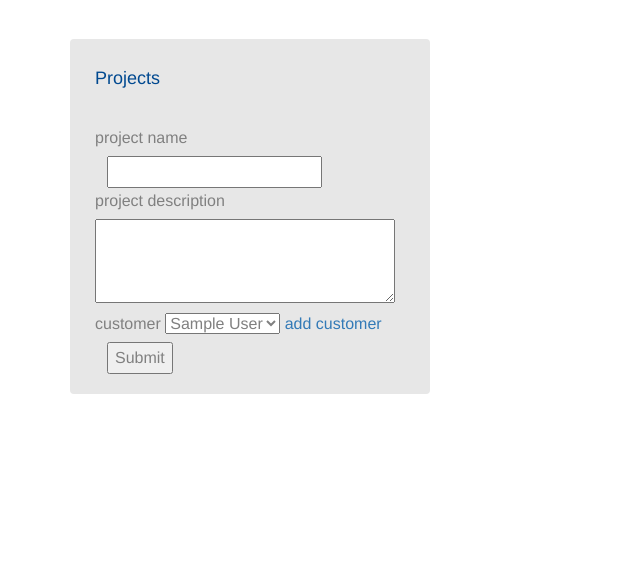
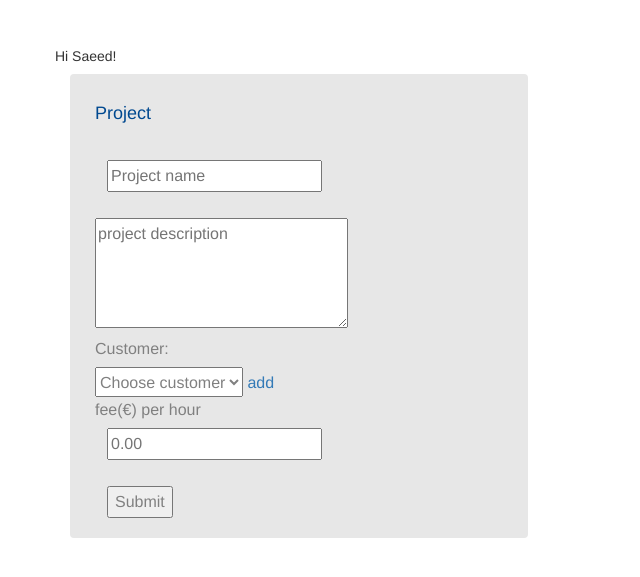
Before and after one commit to saeednm/revHW, a PHP site: page /stuff/project.php in a window 1280 px wide. Shown: the part 51-628 px from the top of the page, without its empty margins (0-640 px from the left). Run offline with PHP 8.4, Linux system fonts and the light colour scheme; tables that the repository leaves empty or names only in its code hold one stand-in row (values such as "Sample post"); some libraries are stand-ins or nearby versions.

Commit message:
add fee insertion

```diff
--- a/project.php
+++ b/project.php
@@ -1,7 +1,9 @@
 <?php
-    require_once 'Data.php';
+    $loginUser="Saeed";
+	require_once 'Data.php';
     $d = new Data();
     $result = $d->getCustomers();
+
 ?>
 <!DOCTYPE html>
 <html lang="en">
@@ -10,7 +12,7 @@
     <meta charset="UTF-8">
     <title>Reviso HW</title>
     <!-- Latest compiled and minified CSS -->
-    <link rel="stylesheet" href="./bower_components/bootstrap/dist/css/bootstrap.min.css">
+    <link rel="stylesheet" href="/bower_components/bootstrap/dist/css/bootstrap.min.css">
     <link rel="stylesheet" href="./stylesheets/main.min.css">
     <link rel="stylesheet" href="./stylesheets/products.min.css">
     <script type="text/javascript" src="script.js"></script>
@@ -43,29 +45,28 @@
 <?php include('menu.html'); ?>
 <div class="container">
     <div class="row">
-        <div class="col-md-4">
+		<?php echo "<h5> Hi ".$loginUser."! </h5>"; ?>
+        <div class="col-md-5">
 
             <div class="side-bar">
 
-                <h4>Projects</h4>
+                <h4>Project </h4>
 
 				<form>
 				<input hidden name="type" value="project"> </input>
+				<br>
+				<input name="project" placeholder="Project name"></input>
+				<br>
+				<br>
+				<textarea name="description"  type="text" cols="25" rows="4"  placeholder="project description"></textarea>
 
 				<br>
-				<label>project name</label>
-				<input name="project"> </input>
-
+				<label>Customer:</label>
 
 				<br>
-				<label>project description</label>
-				<br>
-				<textarea name="description" type="text" cols="30" rows="3" > </textarea>
-				<br>
-				<label>customer</label>
-				<select name="customer">
+				<select name="customer" style="height:30px">
 
-
+				<option value="" selected disabled hidden>Choose customer</option>
                 <?php
 
                 while ($row = $result->fetch_assoc()) {
@@ -73,7 +74,12 @@
                 }
                 ?>
 				</select>
-				<a href="customer.php"> add customer</a>
+				<a href="customer.php">add</a>
+				<br>
+				<label>fee(€) per hour</label>
+				<br>
+				<input name="fee" placeholder="0.00"></input>
+				<br>
 				<br>
 				<input name="submit" type="submit" value="Submit"></input>
 				</form>
@@ -85,8 +91,8 @@
     </div>
 </div>
 <!-- scripts added last for faster loading -->
-<script src="./bower_components/jquery/dist/jquery.min.js"></script>
-<script src="./bower_components/bootstrap/dist/js/bootstrap.min.js"></script>
+<script src="/bower_components/jquery/dist/jquery.min.js"></script>
+<script src="/bower_components/bootstrap/dist/js/bootstrap.min.js"></script>
 
 
 </body>
```
